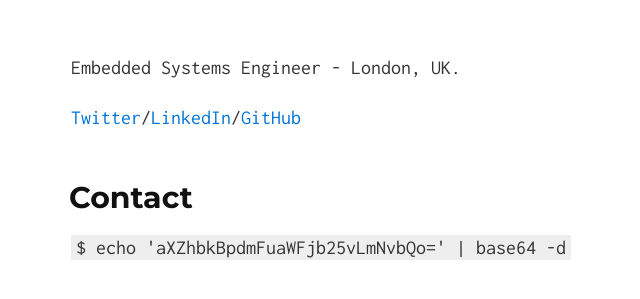
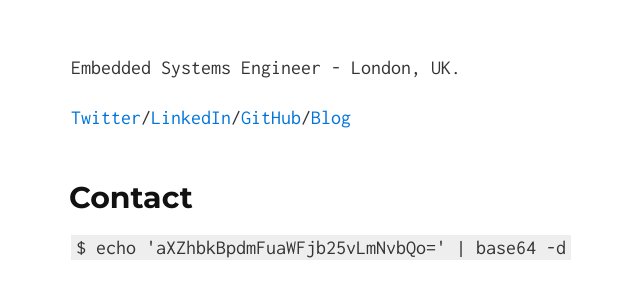
Before and after one commit to ivaniacono/ivaniacono.github.io, a Jekyll site: the page built from index.md, in a window 1280 px wide. Shown: the part 167-466 px from the top of the page, without its empty margins (269-909 px from the left). Built offline with Jekyll 4.4.1, drawn with Linux system fonts in a browser that asks for light colours.

Commit message:
add link to blog

```diff
--- a/index.md
+++ b/index.md
@@ -4,7 +4,8 @@ layout: default
 
 Embedded Systems Engineer - London, UK.
 
-[Twitter](http://twitter.com/ivaniacono)/[LinkedIn](https://www.linkedin.com/in/ivan-iacono-88603a3a)/[GitHub](http://github.com/ivaniacono)
+[Twitter](https://twitter.com/ivaniacono)/[LinkedIn](https://www.linkedin.com/in/ivan-iacono-88603a3a)/[GitHub](https://github.com/ivaniacono)/[Blog](https://ivansblog.tiddlyhost.com/)
+
 
 ## Contact
 `$ echo 'aXZhbkBpdmFuaWFjb25vLmNvbQo=' | base64 -d`
```
